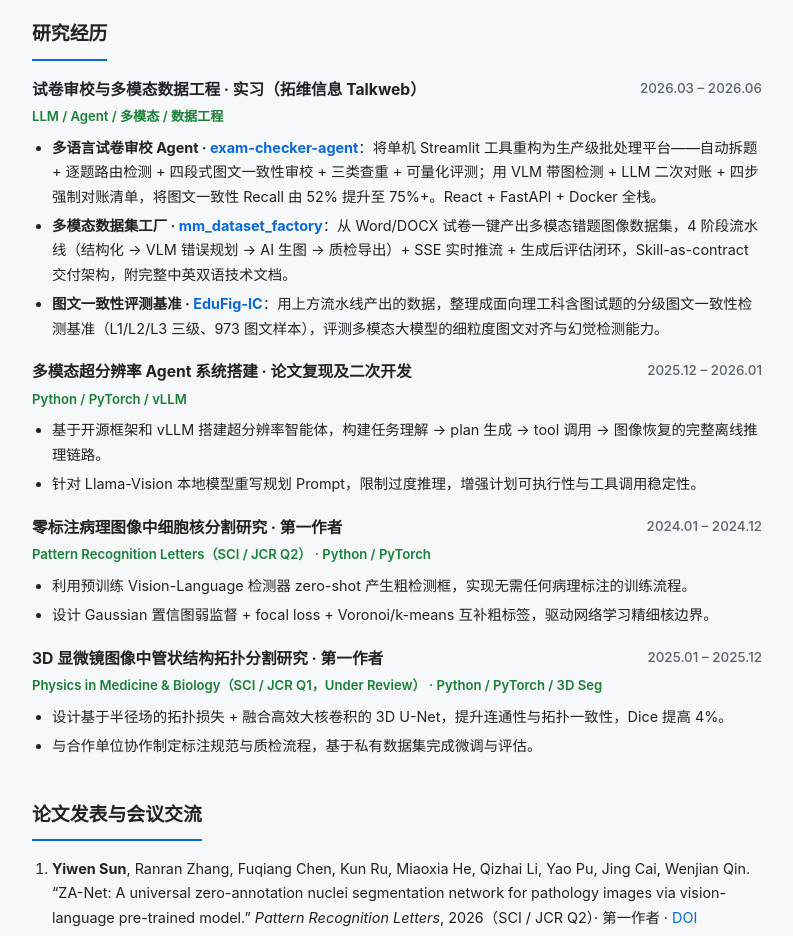
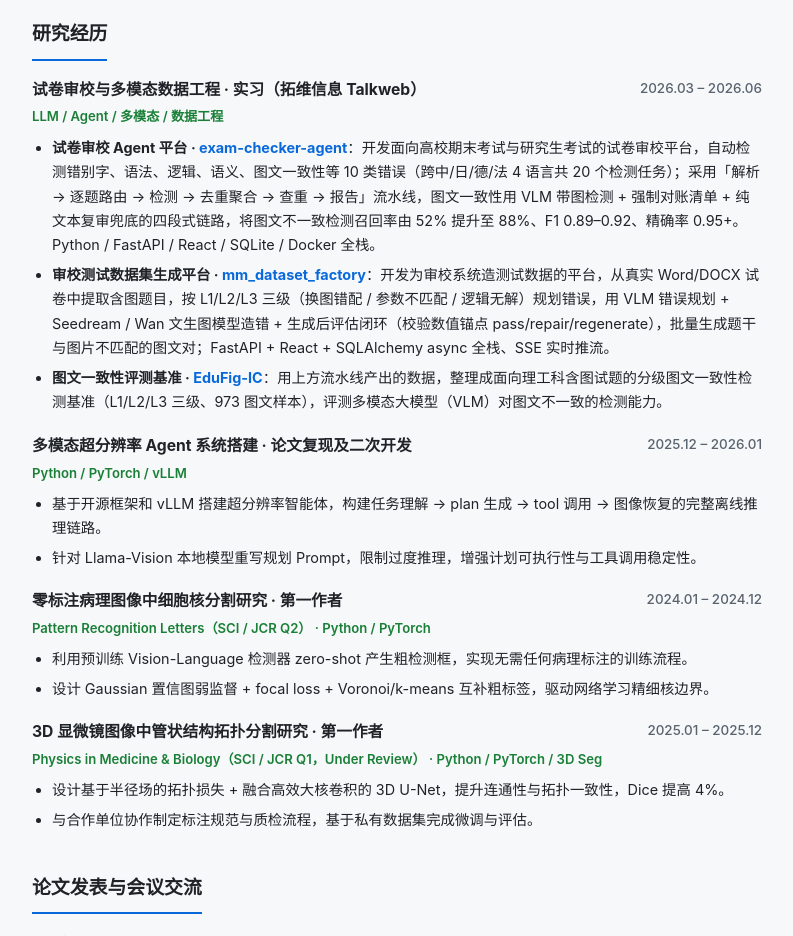
Before and after one commit to CODE-BULIAO/CODE-BULIAO.github.io, a plain HTML site: page index.html in a window 1280 px wide. Shown: the part 1120-2056 px from the top of the page, without its empty margins (414-1207 px from the left). Drawn offline with Linux system fonts and the light colour scheme.

Commit message:
content: rewrite Talkweb internship bullets in achievement style
Recast the three project bullets as outcome statements (platform built,
what it detects/generates, how, results, stack): exam review platform
(recall 52%->88%), review test-dataset generator (Seedream/Wan error
injection), and the EduFig-IC benchmark.

Co-Authored-By: Claude Opus 4.8 <noreply@anthropic.com>

```diff
--- a/index.html
+++ b/index.html
@@ -115,9 +115,9 @@
         <div class="entry-head"><span>试卷审校与多模态数据工程 · 实习（拓维信息 Talkweb）</span><span class="when">2026.03 – 2026.06</span></div>
         <div class="tagline">LLM / Agent / 多模态 / 数据工程</div>
         <ul>
-          <li><strong>多语言试卷审校 Agent · <a href="projects/exam-checker-agent/index.html">exam-checker-agent</a></strong>：将单机 Streamlit 工具重构为生产级批处理平台——自动拆题 + 逐题路由检测 + 四段式图文一致性审校 + 三类查重 + 可量化评测；用 VLM 带图检测 + LLM 二次对账 + 四步强制对账清单，将图文一致性 Recall 由 52% 提升至 75%+。React + FastAPI + Docker 全栈。</li>
-          <li><strong>多模态数据集工厂 · <a href="projects/mm-dataset-factory/index.html">mm_dataset_factory</a></strong>：从 Word/DOCX 试卷一键产出多模态错题图像数据集，4 阶段流水线（结构化 → VLM 错误规划 → AI 生图 → 质检导出）+ SSE 实时推流 + 生成后评估闭环，Skill-as-contract 交付架构，附完整中英双语技术文档。</li>
-          <li><strong>图文一致性评测基准 · <a href="edufig-ic/">EduFig-IC</a></strong>：用上方流水线产出的数据，整理成面向理工科含图试题的分级图文一致性检测基准（L1/L2/L3 三级、973 图文样本），评测多模态大模型的细粒度图文对齐与幻觉检测能力。</li>
+          <li><strong>试卷审校 Agent 平台 · <a href="projects/exam-checker-agent/index.html">exam-checker-agent</a></strong>：开发面向高校期末考试与研究生考试的试卷审校平台，自动检测错别字、语法、逻辑、语义、图文一致性等 10 类错误（跨中/日/德/法 4 语言共 20 个检测任务）；采用「解析 → 逐题路由 → 检测 → 去重聚合 → 查重 → 报告」流水线，图文一致性用 VLM 带图检测 + 强制对账清单 + 纯文本复审兜底的四段式链路，将图文不一致检测召回率由 52% 提升至 88%、F1 0.89–0.92、精确率 0.95+。Python / FastAPI / React / SQLite / Docker 全栈。</li>
+          <li><strong>审校测试数据集生成平台 · <a href="projects/mm-dataset-factory/index.html">mm_dataset_factory</a></strong>：开发为审校系统造测试数据的平台，从真实 Word/DOCX 试卷中提取含图题目，按 L1/L2/L3 三级（换图错配 / 参数不匹配 / 逻辑无解）规划错误，用 VLM 错误规划 + Seedream / Wan 文生图模型造错 + 生成后评估闭环（校验数值锚点 pass/repair/regenerate），批量生成题干与图片不匹配的图文对；FastAPI + React + SQLAlchemy async 全栈、SSE 实时推流。</li>
+          <li><strong>图文一致性评测基准 · <a href="edufig-ic/">EduFig-IC</a></strong>：用上方流水线产出的数据，整理成面向理工科含图试题的分级图文一致性检测基准（L1/L2/L3 三级、973 图文样本），评测多模态大模型（VLM）对图文不一致的检测能力。</li>
         </ul>
       </div>
 
```
Also changed, not shown: index.en.html (+3 -3 lines).
